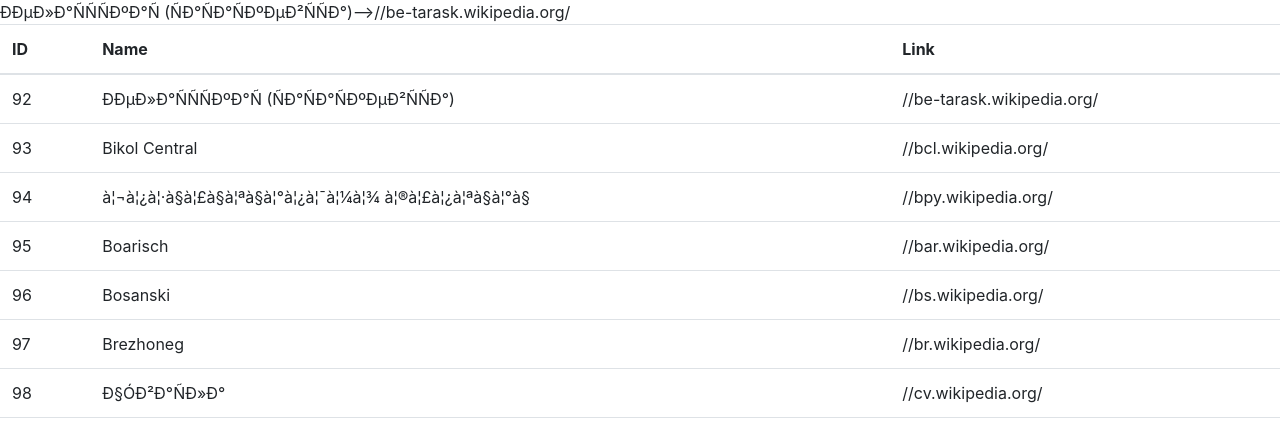
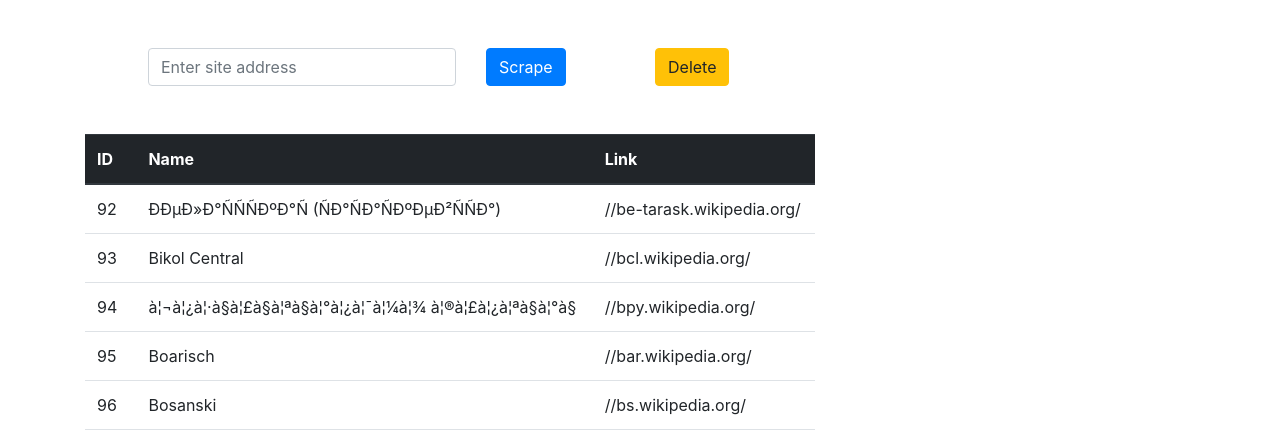
Before and after one commit to PRIXYY/Website-Scraper, a Django app: template mysite/myapp/templates/myapp/result.html in a window 1280 px wide. Shown: the top 432 px of the page. Run offline with Django 5.2, Linux system fonts and the light colour scheme; the template is opened without the code that fills it: values that come from a table or form of the project are taken from there, others are empty; data comes from the database, SQL or seed files in the repository; both versions use the stored data as it was after the commit.

Commit message:
Added search bar for scraping website

```diff
--- a/mysite/myapp/templates/myapp/result.html
+++ b/mysite/myapp/templates/myapp/result.html
@@ -8,11 +8,29 @@
 </head>
 <body>
 
-        {{link.name}}-->{{link.address}}</br>
+        <div class="container">
+            <div class="row m-5">
+                <div class="col-md-4">
+                    <form method="POST" action="/">
+                        {% csrf_token%}
+                        <input class="form-control" name="site" type="text" id="site" placeholder="Enter site address">
+                    </div>
+                    <div class="col-md-2">
+                        <button class="btn btn-primary" type="submit">Scrape</button>
+
+                    </div>
+                    </form>
+                    <div class="col-md-6">
+                        <a class="btn btn-warning" href="/delete">Delete</a>
+
+                    </div>
 
 
+            </div>
+            <div class="row">
+                <div class="col-md-8">
                     <table class="table">
-        <thead>
+                        <thead class="thead-dark">
                           <tr>
                             <th scope="col">ID</th>
                             <th scope="col">Name</th>
@@ -29,5 +47,15 @@
                           {% endfor %}
                         </tbody>
                       </table>
+
+                </div>
+
+            </div>
+
+        </div>
+
+
+
+
 </body>
 </html>
```
Also changed, not shown: mysite/myapp/views.py (+12 -8 lines), mysite/db.sqlite3. Lines whose indentation alone changed are shown as unchanged.
